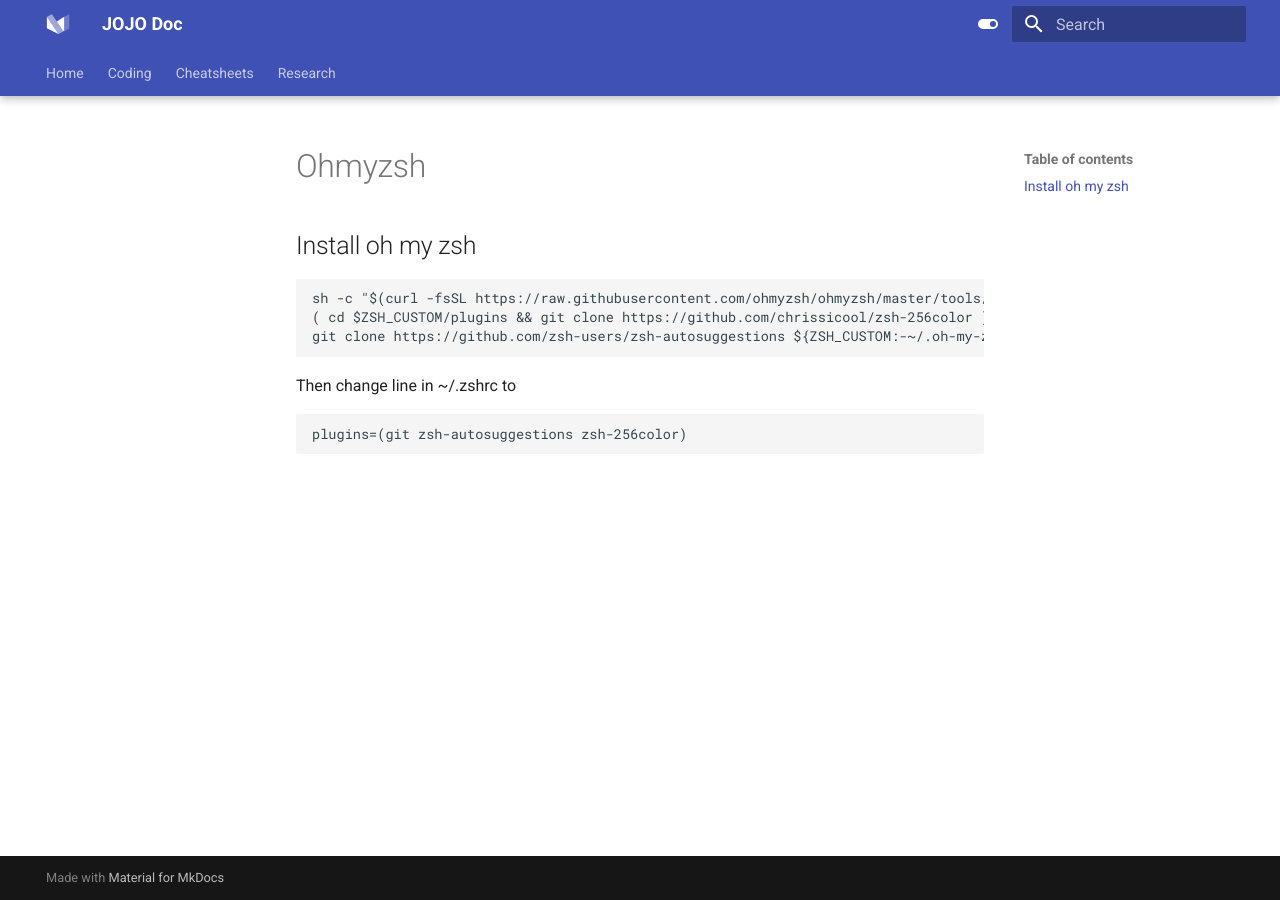
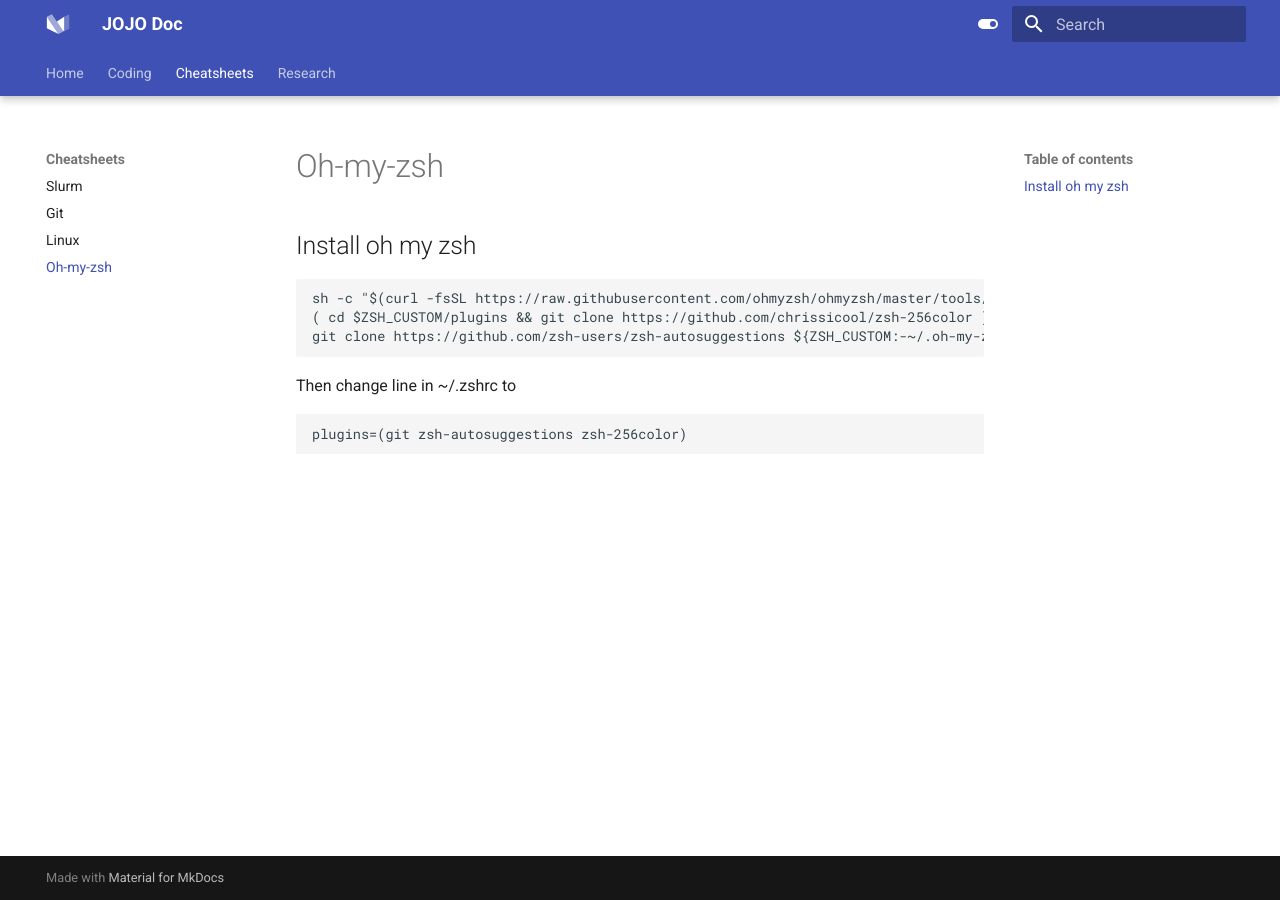
Before and after one commit to jojoml/jojodoc, an MkDocs documentation site: the page built from docs/coding/cheatsheets/ohmyzsh.md, in a window 1280 px wide. Built offline with MkDocs 1.6.1 and Material for MkDocs 9.7.7, drawn with Linux system fonts in a browser that asks for light colours.

Commit message:
Update mkdocs.yml

```diff
--- a/mkdocs.yml
+++ b/mkdocs.yml
@@ -13,6 +13,7 @@
       - Slurm: 'coding/cheatsheets/slurm.md'
       - Git: 'coding/cheatsheets/git.md'
       - Linux: 'coding/cheatsheets/linux.md'
+      - Oh-my-zsh: 'coding/cheatsheets/ohmyzsh.md'
     - Research:
       - Latex: 'research/latex.md'
       - Softwares: 'research/softwares.md'
```
